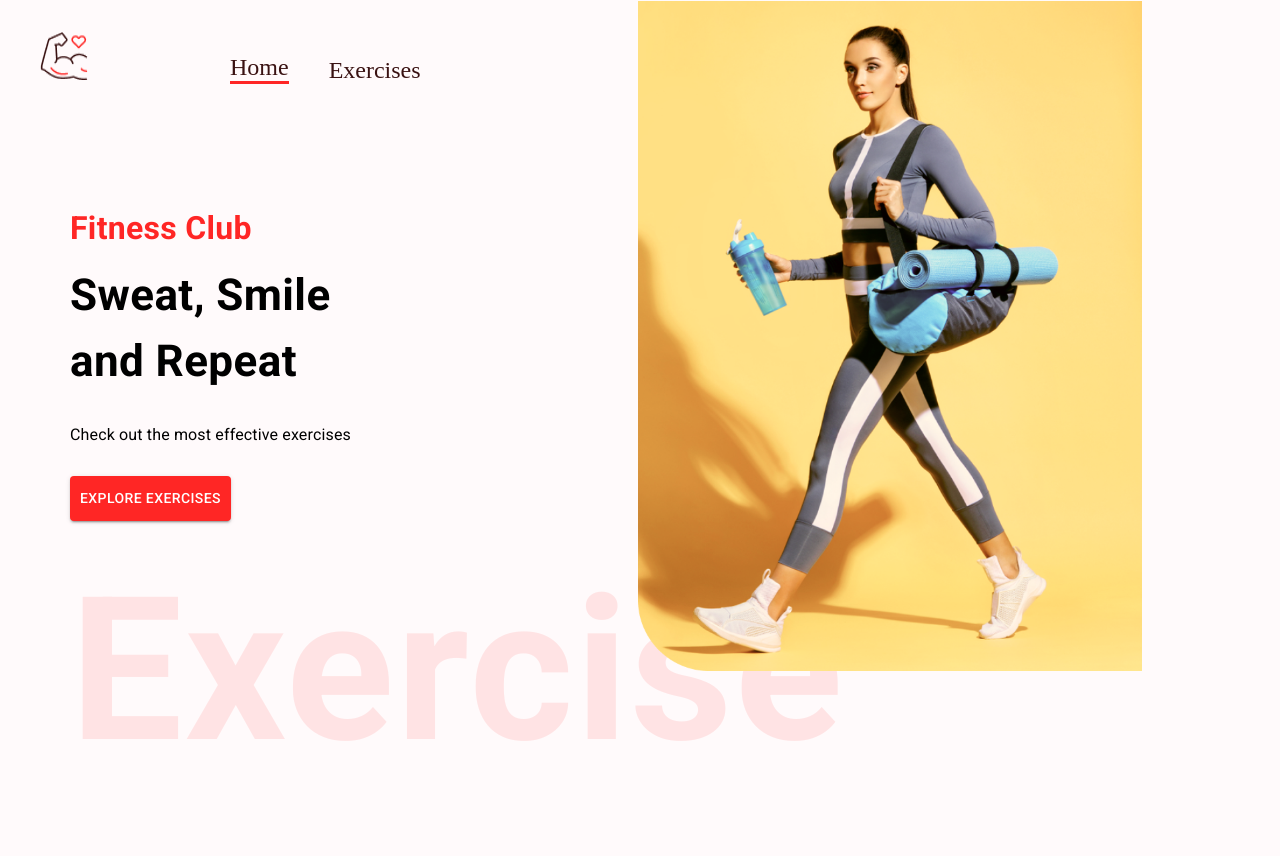
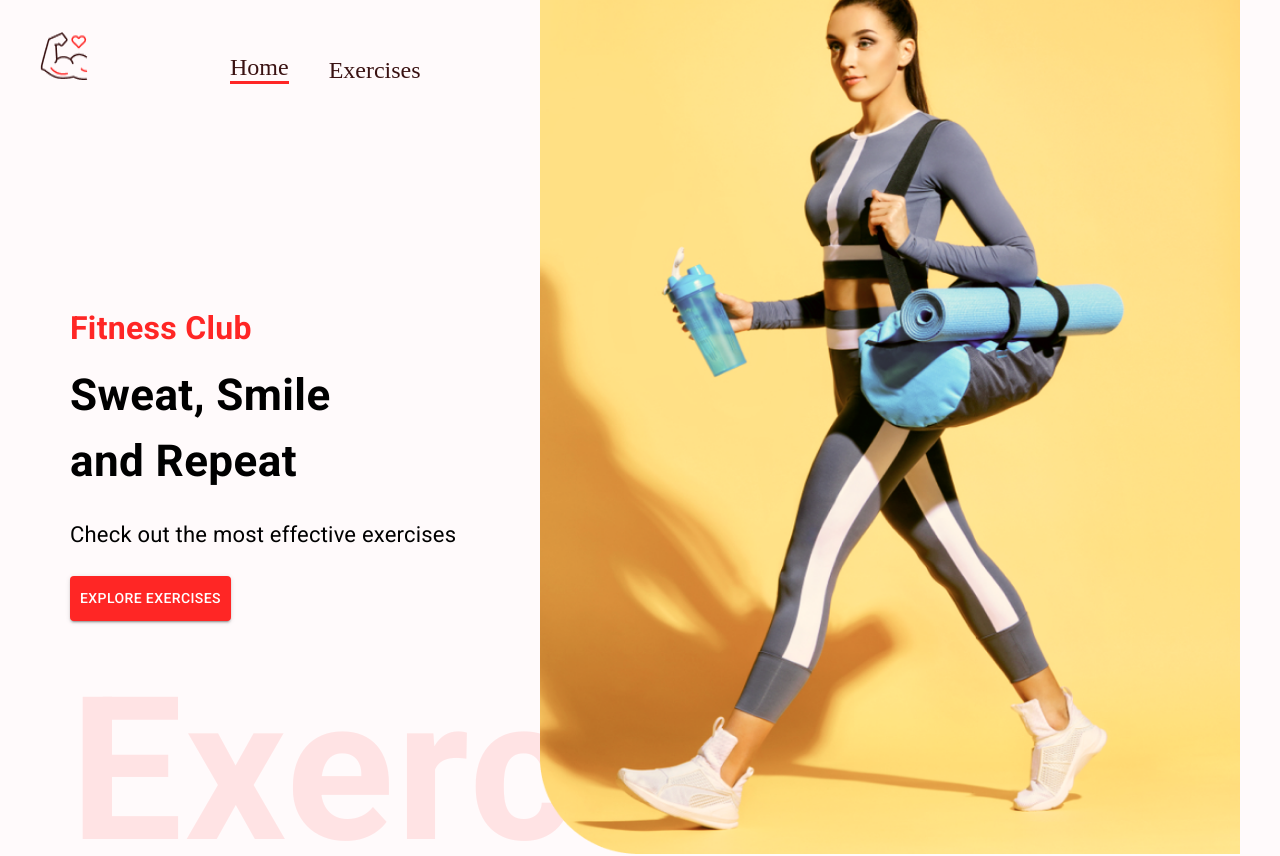
Before and after one commit to Chandrasura25/exercise-app, a React (Create React App) app: page / in a window 1280 px wide. Shown: the top 856 px of the page. Built offline with nearby package versions, Linux system fonts and the light colour scheme.

Commit message:
getting exercises

```diff
--- a/src/App.css
+++ b/src/App.css
@@ -1,12 +1,13 @@
 body {
-  font-family: "Josefin Sans";
-  background-color: #fffafb;
+  font-family: 'Josefin Sans';
+  background-color: #FFFAFB;
 }
 
 * {
   padding: 0px;
   margin: 0px;
   box-sizing: border-box;
+
 }
 
 ::-webkit-scrollbar {
@@ -22,7 +23,7 @@ body {
   display: flex;
   justify-content: center;
   align-items: center;
-  color: #ff2625;
+  color: #FF2625;
   font-size: 25px;
   border-radius: 4px;
   position: absolute;
@@ -51,27 +52,21 @@ body {
   width: 729px;
   height: 742px;
 }
+
 .hero-banner-img {
   position: absolute;
-  right:40px;
-  top: 0;
+  right: 40px;
+  top: 0px;
   width: 700px;
-  height: 670px;
-  margin-top: -183px;
+  height: 900px;
+  margin-top: -330px;
 }
-.hero-banner-img img {
-  position: absolute;
-  width: 100%;
-  height: 100%;
-  top: 0;
-  left: 0;
-  object-fit: contain;
-}
+
 .exercise-card {
   width: 400px;
   height: 445px;
   background: #fff;
-  border-top: 4px solid #ff2625;
+  border-top: 4px solid #FF2625;
   border-bottom-left-radius: 20px;
   text-decoration: none;
   display: flex;
@@ -97,8 +92,8 @@ body {
 }
 
 .search-btn:hover {
-  color: #ff2625 !important;
-  border: 1px solid #ff2625 !important;
+  color: #FF2625 !important;
+  border: 1px solid #FF2625 !important;
 }
 
 .exercise-video {
@@ -110,11 +105,12 @@ body {
   text-decoration: none;
 }
 
-@media screen and (max-width: 1200px) {
+@media screen and (max-width:1200px) {
   .detail-image {
     width: 300px;
     height: 300px;
   }
+
 
   .react-horizontal-scrolling-menu--scroll-container {
     width: 500px;
@@ -137,9 +133,10 @@ body {
     width: 320px;
     height: 300px;
   }
+
 }
 
-@media screen and (max-width: 400px) {
+@media screen and (max-width:400px) {
   .exercise-card {
     width: 280px;
   }
--- a/src/components/HeroBanner.js
+++ b/src/components/HeroBanner.js
@@ -3,18 +3,17 @@ import React from 'react'
 import HeroBannerImage from '../assets/images/banner.png'
 const HeroBanner = () => {
   return (
-    <Box sx={{mt:{lg:'100px',xs:'70px'},ml:{sm:'50px'}}} position='relative' p='20px'>
+    <Box sx={{mt:{lg:'200px',xs:'70px'},ml:{sm:'50px'}}} position='relative' p='20px'>
         <Typography color='#ff2625' fontWeight='600' fontSize='32px'>Fitness Club</Typography>
         <Typography fontWeight={700} sx={{fontSize:{lg:'44px',xs:'40px'}}}mb='23px' mt='10px'>
           Sweat, Smile <br/> and Repeat
         </Typography>
-        <Typography fontSoze='22px' lineHeight='35px' mb={3}>
+        <Typography fontSize='22px' lineHeight='35px' mb={3}>
          Check out the most effective exercises
         </Typography>
         <Button variant='contained' color='error' href='#exercises' sx={{backgroundColor:'#ff2625',padding:'10px'}}>Explore Exercises</Button>
         <Typography fontWeight={600} color='#ff2625' fontSize='200px' sx={{opacity:0.1,display:{lg:'block',xs:'none'}}}>Exercise</Typography>
-        <div className='hero-banner-img'>
-        <img src={HeroBannerImage} alt='banner'/></div>
+        <img className='hero-banner-img' src={HeroBannerImage} alt='banner'/>
     </Box>
   )
 }
--- a/src/components/SearchExercises.js
+++ b/src/components/SearchExercises.js
@@ -1,14 +1,21 @@
-import { Box, Stack, TextField, Typography } from '@mui/material'
-import React from 'react'
+import { Box, Button, Stack, TextField, Typography } from '@mui/material'
+import React, { useState } from 'react'
 
 const SearchExercises = () => {
+  const [search, setsearch] = useState('')
+  const handleSearch =async()=>{
+    if(search){
+      // const exercisesData = await fetchData();
+    }
+  }
   return (
-    <Stack alignItems='ceneter' mt='37px' p='20px' justifyContent='center'>
+    <Stack alignItems='center' mt='37px' p='20px' justifyContent='center'>
       <Typography fontWeight={700} mb='50px' textAlign='center' sx={{ fontSize: { lg: '44px', xs: '30px' } }}>
         Awesome Exercises You <br /> Should Know
       </Typography>
       <Box position='relative' mb='72px'>
-        <TextField sx={{ input: { fontWeight: '700', border: 'none', borderRadius: '4px' }, width: { lg: '1170px', xs: '350px' }, backgroundColor: '#fff', borderRadius: '40px' }} height='76px' value='' onChange={(e) => { }} placeholder='Search Exercises' type='text' />
+        <TextField sx={{ input: { fontWeight: '700', border: 'none', borderRadius: '4px' }, width: { lg: '800px', xs: '350px' }, backgroundColor: '#fff', borderRadius: '40px' }} height='76px' value={search} onChange={(e) => setsearch(e.target.value.toLowerCase())} placeholder='Search Exercises' type='text' />
+        <Button className='search-btn' sx={{ width: { lg: '175px', xs: '80px' }, textTransform: 'none', color: '#fff', backgroundColor: '#ff2625', fontSize: { lg: '20px', xs: '14px', height: '56px', position: 'absolute', right: '0' } }} onClick={handleSearch}>Search</Button>
       </Box>
     </Stack>
   )
```
Also changed, not shown: utils/fetchData.js (added, +13 -0 lines), 1 other file (tests, documents, lock files or other folders).
